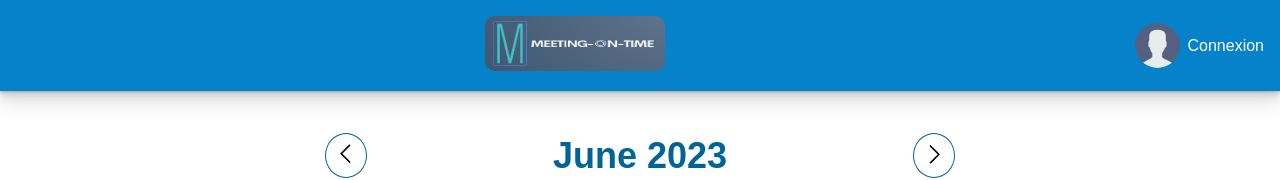
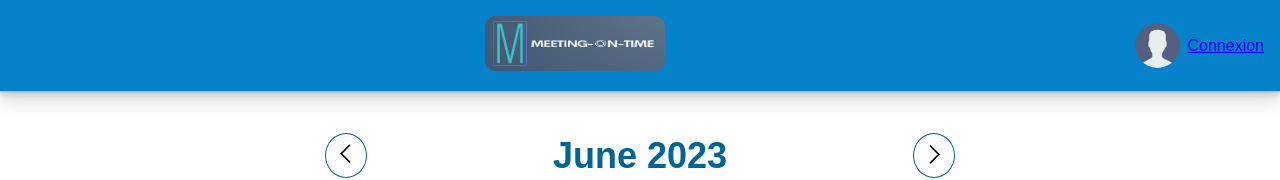
Before and after one commit to Benjamin-Dervieux/Meeting-On-Time, an Angular app: page / in a window 1280 px wide. Shown: the top 180 px of the page. Built offline with nearby package versions, Linux system fonts and the light colour scheme.

Commit message:
starting to create login page

```diff
--- a/src/app/Components/header/header.component.html
+++ b/src/app/Components/header/header.component.html
@@ -7,6 +7,8 @@
 
   <div class="user-profile">
     <img src="assets/avatar.png" alt="Profile" />
-    <span>Connexion</span>
+    <a routerLink="/login">
+      <span>Connexion</span>
+    </a>
   </div>
 </header>
--- a/src/app/app-routing.module.ts
+++ b/src/app/app-routing.module.ts
@@ -2,10 +2,12 @@
 import { RouterModule, Routes } from '@angular/router';
 import { ContactComponent } from './Components/contact/contact.component';
 import { CalendarComponent } from './Components/calendar/calendar.component';
+import { LoginComponent } from './Components/login/login.component';
 
 const routes: Routes = [
   { path: '', component: CalendarComponent },
   { path: 'contact', component: ContactComponent },
+  { path: 'login', component: LoginComponent },
 ];
 
 @NgModule({
```
